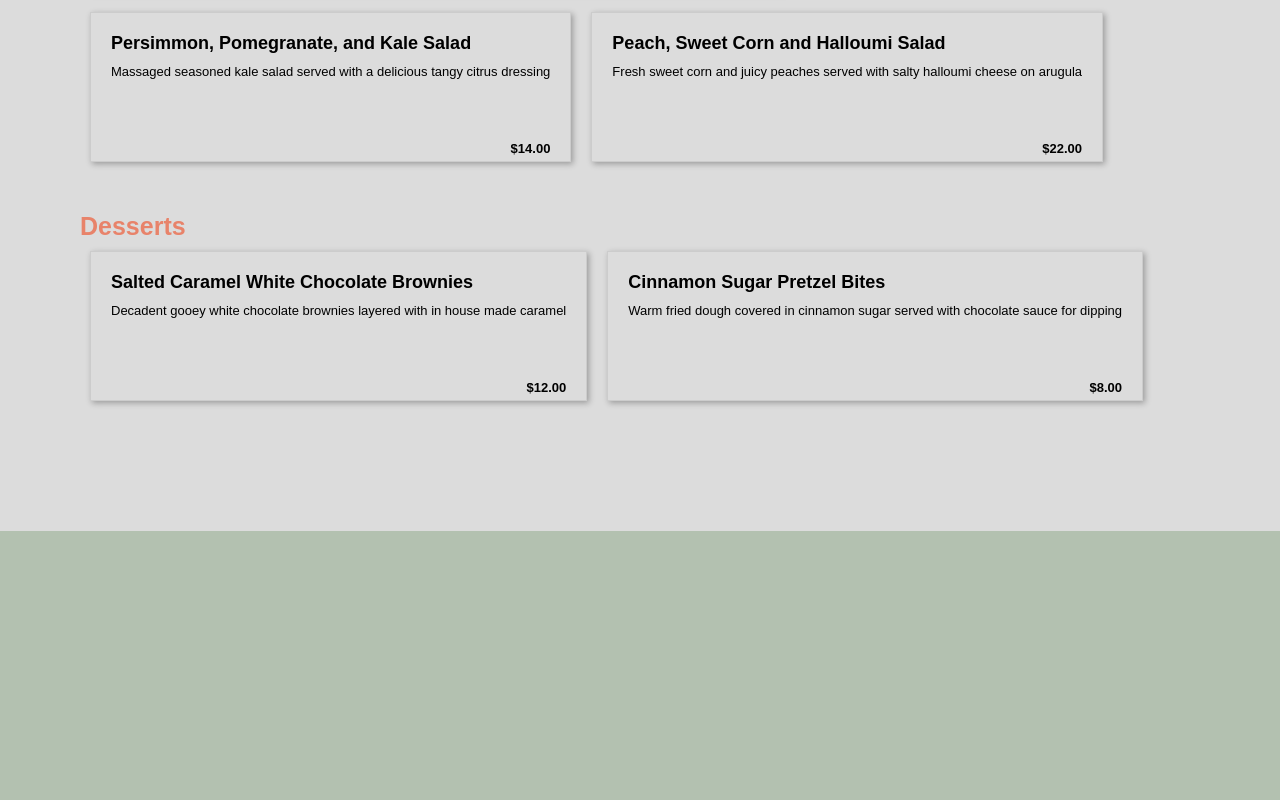
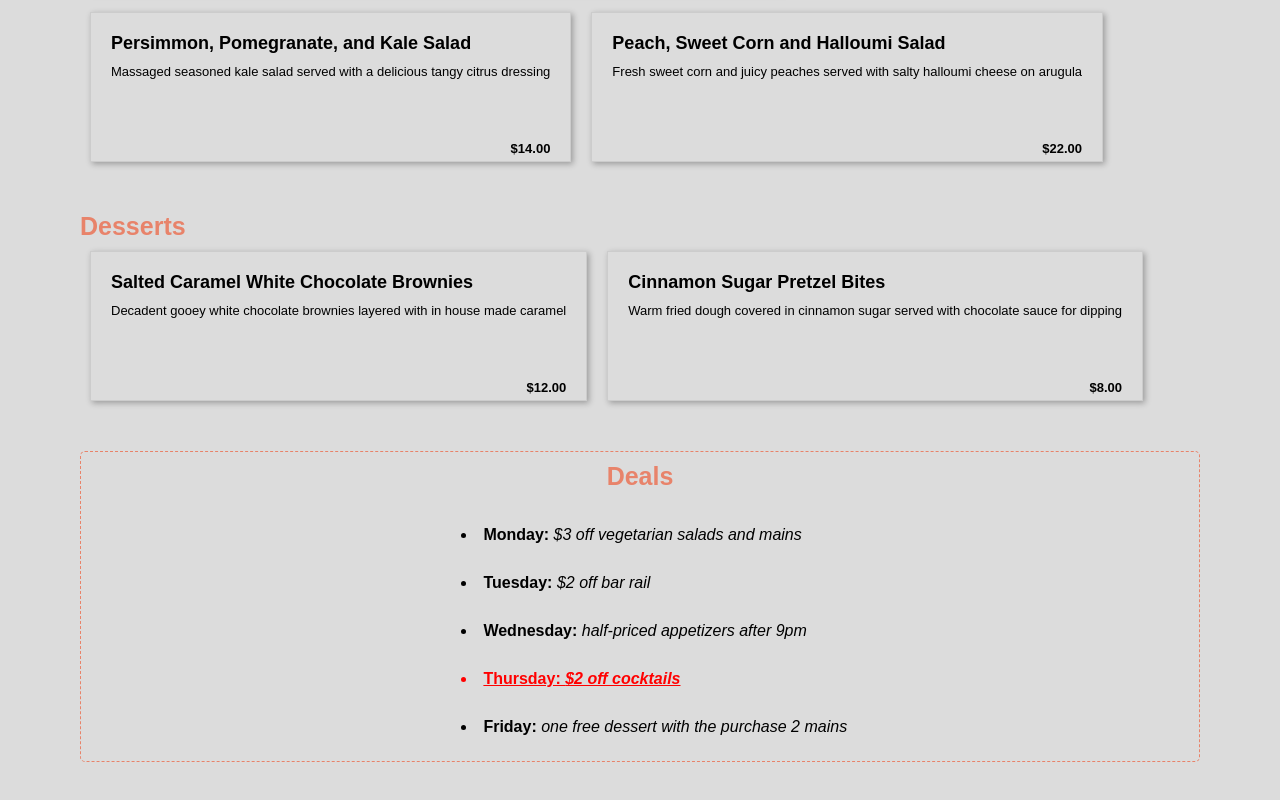
Before and after one commit to kriystinne/simple_html, a plain HTML site: page index.html in a window 1280 px wide. Shown: the part 2344-3144 px from the top of the page. Before the commit the page ends 2875 px from the top, so only its background shows below. Drawn offline with Linux system fonts and the light colour scheme.

Commit message:
added deals part

```diff
--- a/index.html
+++ b/index.html
@@ -39,7 +39,7 @@
       margin: 10px;
       border: 1px solid #ccc;
       box-shadow: 2px 2px 6px 0px  rgba(0,0,0,0.3);
-      width: 400px;
+      width: 310px;
       height: 150px;
       position: relative;
     }
@@ -88,9 +88,55 @@
       width: 100%;
     }
 
+
     .msection {
       margin-bottom: 40px;
       margin-top: 20px;
+    }
+
+    .msection-deals {
+      margin-bottom: 40px;
+      margin-top: 20px;
+      border: 1px dashed rgb(232,131,106);
+      border-radius: 5px;
+    }
+
+    .deals {
+      font-family: arial;
+      font-size: 25px;
+      font-style: bold;
+      color: rgb(232,131,106);
+      margin-bottom: 20px;
+      padding: 10px;
+      text-align: center;
+    }
+
+    .ul-deals {
+      margin-left:30%;
+    }
+
+    .ul-deals li{
+      font-family: arial;
+      font-weight: 700;
+      list-style-position: inside;
+      padding: 5px;
+      text-align: left;
+      margin-bottom: 20px;
+    }
+
+    li.a {
+      text-decoration: underline;
+      color: red;
+      font-weight:bolder;
+    }
+
+    .highlight-deal {
+      font-style: italic;
+    }
+
+    .offer {
+      font-weight: 400;
+      font-style: italic;
     }
 
 
@@ -301,7 +347,19 @@
 
     <!--DEALS section-->
     <!-- unordered list, at least 1 element underlined, at least 1 element a different color, all elements must use Box Model correctly-->
+    <div class="msection-deals">
+      <div class="row">
+        <h3 class="deals">Deals</h3>
+      </div>
+        <ul class="ul-deals">
+          <li>Monday: <span class="offer">$3 off vegetarian salads and mains </span></li>
+          <li>Tuesday: <span class="offer">$2 off bar rail </span></li>
+          <li>Wednesday: <span class="offer">half-priced appetizers after 9pm</span></li>
+          <li class="a">Thursday: <span class="highlight-deal">$2 off cocktails</span></li>
+          <li>Friday: <span class="offer">one free dessert with the purchase 2 mains</span></li>
+        </ul>
 
+    </div>
 
 
 
```
